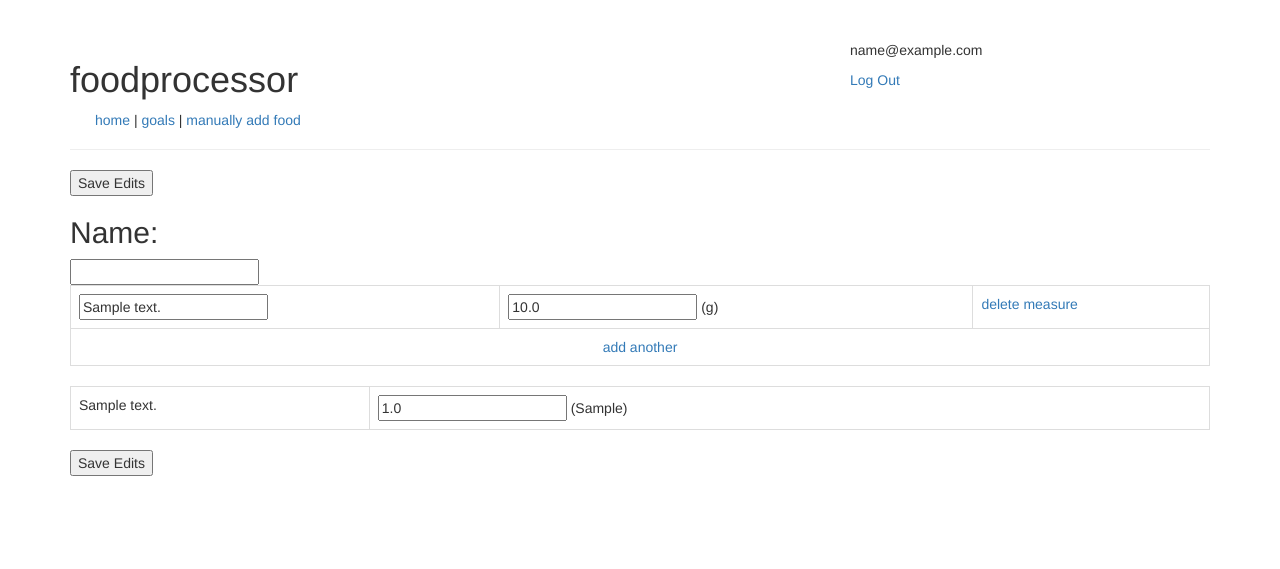
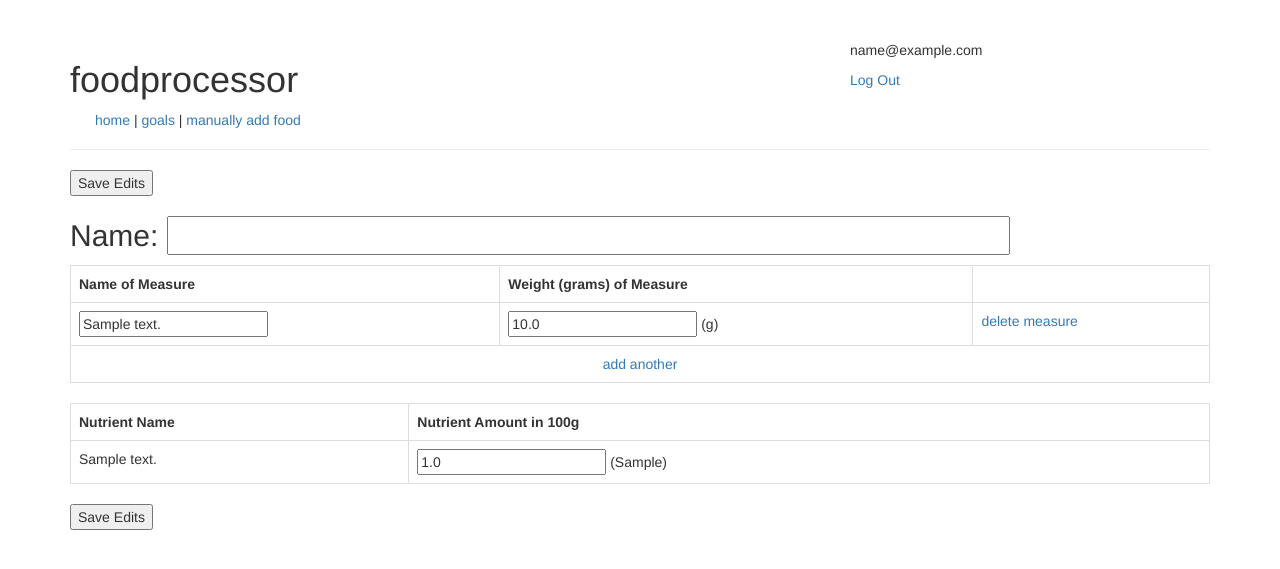
Before and after one commit to clayjonezie/food-processor, a Flask app: page /food/1/edit in a window 1280 px wide. Shown: the top 569 px of the page. Run offline with Flask 2, Linux system fonts and the light colour scheme; a user stored in the database is signed in; tables that the repository leaves empty hold one stand-in row (values such as "Sample post"); parts of the project's set-up code (start-up, migrations or seed data) failed here and were passed over; some libraries are stand-ins or nearby versions.

Commit message:
fix edit food template

```diff
--- a/app/templates/edit_food.html
+++ b/app/templates/edit_food.html
@@ -19,13 +19,17 @@ $(function() {
                 max = num;
         });
         var num = max + 1;
+        // there is a way cleaner way to do this with jquery
         var new_row = '\
 <tr><input id="measure_ids-' + num + '" name="measure_ids-' + num + '" value="" type="hidden">\
 <td><input id="measure_names-' + num + '" name="measure_names-' + num + '" value="" type="text"></td>\
-<td><input id="measure_amounts-' + num + '" name="measure_amounts-' + num + '" value="" type="text"> (g)</td></tr>\
-<td><a class="delete_row">delete measure</a></td>\
+<td><input id="measure_amounts-' + num + '" name="measure_amounts-' + num + '" value="" type="text"> (g)</td>\
+<td><a class="delete_row">delete measure</a></td></tr>\
 ';
         $('#measures tr:last').before(new_row);
+        $(".delete_row").click(function() {
+            $(this).parent().parent().remove();
+        });
     });
 });
 </script>
@@ -38,10 +42,14 @@ $(function() {
   <form action="" method="post" class="form" role="form">
       {{ fef.submit() }}
       {{ fef.csrf_token }}
-      <h2>Name:</h2>
-      {{ fef.name() }}
+      <h2>Name:
+          {{ fef.name(style="width: 74%") }}</h2>
       <table id="measures" class="table table-bordered">
-
+        <tr>
+            <th>Name of Measure</th>
+            <th>Weight (grams) of Measure</th>
+            <th></th>
+        </tr>
           {% for i in range(fef.measure_names|length) %}
           <tr>
               {{ fef.measure_ids[i]() }}
@@ -68,6 +76,10 @@ $(function() {
           </center></td></tr>
       </table>
       <table class="table table-bordered">
+        <tr>
+            <th>Nutrient Name</th>
+            <th>Nutrient Amount in 100g</th>
+        </tr>
 
           {% for i in range(fef.nutrient_data_ids|length) %}
           <tr>
```
